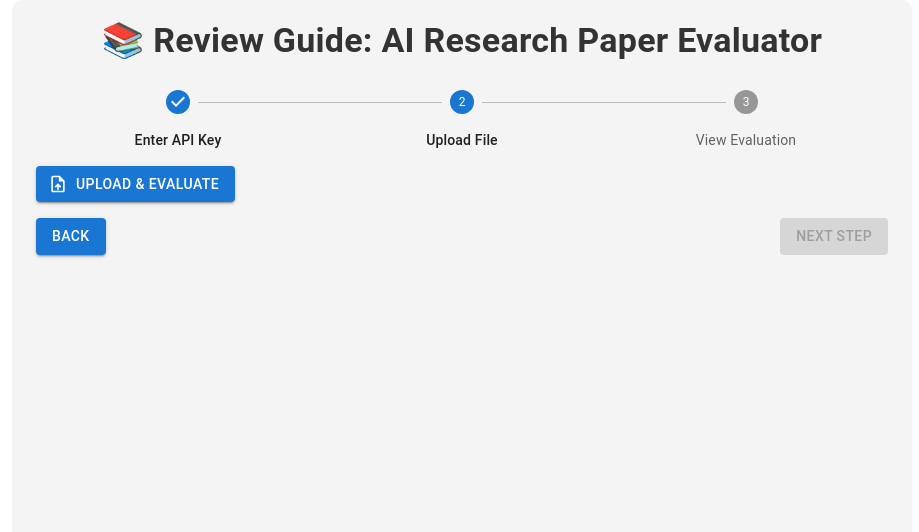
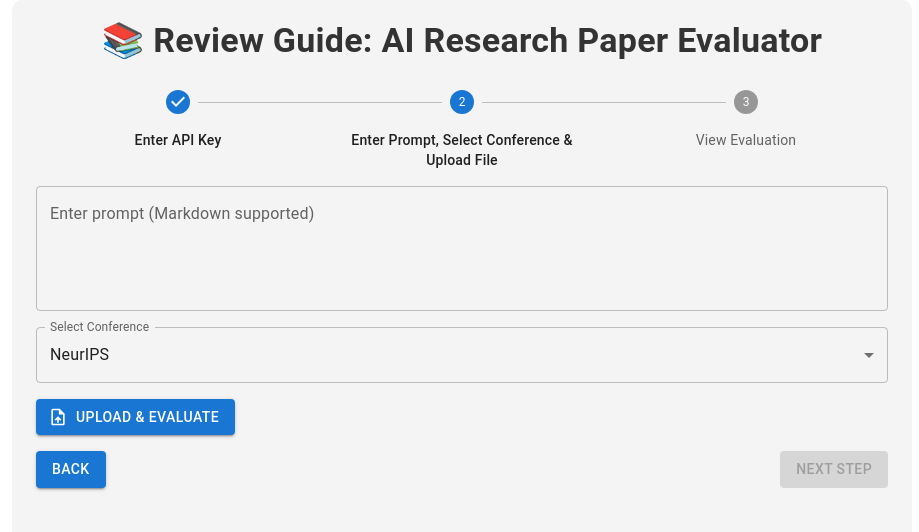
Before and after one commit to vidyavenkappa/review-guide-frontend, a React (Create React App) app: page / in a window 1280 px wide. Both pictures are taken after a click on the button "NEXT STEP". Shown: the top 532 px of the page, without its empty margins (178-1097 px from the left). Built offline with nearby package versions, Linux system fonts and the light colour scheme.

Commit message:
made few UI changes for testing

```diff
--- a/src/App.js
+++ b/src/App.js
@@ -1,4 +1,3 @@
-
 import { useState, useEffect, useRef } from "react";
 import axios from "axios";
 import ReactMarkdown from "react-markdown";
@@ -8,7 +7,6 @@ import {
   CircularProgress,
   Card,
   CardContent,
-  Avatar,
   Paper,
   Button,
   TextField,
@@ -18,14 +16,16 @@ import {
   Stepper,
   Step,
   StepLabel,
+  FormControl,
+  InputLabel,
+  Select,
+  MenuItem,
 } from "@mui/material";
-import {
-  UploadFile as UploadIcon,
-  Key as KeyIcon,
-} from "@mui/icons-material";
+import { UploadFile as UploadIcon } from "@mui/icons-material";
 import { motion } from "framer-motion";
 
-const API_BASE_URL = "https://fastapi-research-evaluator.onrender.com";
+// const API_BASE_URL = "https://fastapi-research-evaluator.onrender.com";
+const API_BASE_URL="http://127.0.0.1:8000"
 const MAX_FILE_SIZE = 10 * 1024 * 1024;
 const ALLOWED_FILE_TYPES = [
   "application/pdf",
@@ -38,8 +38,14 @@ function App() {
   const [messages, setMessages] = useState([]);
   const [loading, setLoading] = useState(false);
   const [geminiKey, setGeminiKey] = useState("");
+  const [prompt, setPrompt] = useState("");
+  const [conference, setConference] = useState("NeurIPS");
   const [fileUploaded, setFileUploaded] = useState(false);
-  const [error, setError] = useState({ show: false, message: "", severity: "error" });
+  const [error, setError] = useState({
+    show: false,
+    message: "",
+    severity: "error",
+  });
   const [activeStep, setActiveStep] = useState(0);
   const chatEndRef = useRef(null);
 
@@ -57,17 +63,25 @@ function App() {
 
   const validateFile = (file) => {
     if (!file) throw new Error("Please select a file to upload.");
-    if (file.size > MAX_FILE_SIZE) throw new Error("File size exceeds 10MB limit.");
-    if (!ALLOWED_FILE_TYPES.includes(file.type)) throw new Error("Invalid file type.");
+    if (file.size > MAX_FILE_SIZE)
+      throw new Error("File size exceeds 10MB limit.");
+    if (!ALLOWED_FILE_TYPES.includes(file.type))
+      throw new Error("Invalid file type.");
     return true;
   };
 
   const validateGeminiKey = () => {
-    if (!geminiKey.trim()) throw new Error("Please enter your Gemini API Key.");
-    if (geminiKey.length < 30) throw new Error("Invalid Gemini API Key format.");
+    if (!geminiKey.trim())
+      throw new Error("Please enter your Gemini API Key.");
+    if (geminiKey.length < 30)
+      throw new Error("Invalid Gemini API Key format.");
     return true;
   };
 
+  const validatePrompt = () => {
+    if (!prompt.trim()) throw new Error("Please enter your prompt.");
+    return true;
+  };
 
   const handleFileChange = async (event) => {
     try {
@@ -75,25 +89,44 @@ function App() {
       setFileUploaded(!!file);
       validateFile(file);
       validateGeminiKey();
+      validatePrompt();
 
       setLoading(true);
       const fileTitle = file.name.replace(/\.[^/.]+$/, "");
-      setMessages((prev) => [...prev, { type: "user", content: `📄 Uploading: **${fileTitle}**` }]);
+      setMessages((prev) => [
+        ...prev,
+        {
+          type: "user",
+          content: `📄 Uploading: **${fileTitle}** with prompt for **${conference}**`,
+        },
+      ]);
 
       const formData = new FormData();
       formData.append("file", file);
       formData.append("gemini_key", geminiKey);
+      formData.append("prompt", prompt);
+      formData.append("conference", conference);
 
       const result = await axios.post(`${API_BASE_URL}/upload/`, formData, {
         headers: { "Content-Type": "multipart/form-data" },
-        timeout: 30000*60,
+        timeout: 30000 * 60,
       });
 
-      setMessages((prev) => [...prev, { type: "bot", content: `📄 **Evaluation for:** **${fileTitle}**\n\n${result.data.evaluation}` }]);
+      setMessages((prev) => [
+        ...prev,
+        {
+          type: "bot",
+          content: `📄 **Evaluation for:** **${fileTitle}**\n\n${result.data.evaluation}`,
+        },
+      ]);
       showError("File processed successfully!", "success");
       setActiveStep(2);
     } catch (error) {
-      showError(error.message || "An error occurred while processing the file.");
+      showError(
+        error.response?.data?.error ||
+          error.message ||
+          "An error occurred while processing the file."
+      );
       setFileUploaded(false);
     } finally {
       setLoading(false);
@@ -102,15 +135,39 @@ function App() {
   };
 
   return (
-    <Container maxWidth="md" sx={{ backgroundColor: "#f4f4f4", padding: "20px", borderRadius: "10px", height: "90vh", display: "flex", flexDirection: "column", gap: 2 }}>
-      <Typography variant="h4" align="center" gutterBottom sx={{ color: "#333", fontWeight: "bold" }}>
+    <Container
+      maxWidth="md"
+      sx={{
+        backgroundColor: "#f4f4f4",
+        padding: "20px",
+        borderRadius: "10px",
+        height: "90vh",
+        display: "flex",
+        flexDirection: "column",
+        gap: 2,
+      }}
+    >
+      <Typography
+        variant="h4"
+        align="center"
+        gutterBottom
+        sx={{ color: "#333", fontWeight: "bold" }}
+      >
         📚 Review Guide: AI Research Paper Evaluator
       </Typography>
 
       <Stepper activeStep={activeStep} alternativeLabel>
-        <Step><StepLabel>Enter API Key</StepLabel></Step>
-        <Step><StepLabel>Upload File</StepLabel></Step>
-        <Step><StepLabel>View Evaluation</StepLabel></Step>
+        <Step>
+          <StepLabel>Enter API Key</StepLabel>
+        </Step>
+        <Step>
+          <StepLabel>
+            Enter Prompt, Select Conference & Upload File
+          </StepLabel>
+        </Step>
+        <Step>
+          <StepLabel>View Evaluation</StepLabel>
+        </Step>
       </Stepper>
 
       <Snackbar
@@ -128,7 +185,11 @@ function App() {
           <Typography variant="body2">
             {error.message}
             {error.severity === "error" && (
-              <Typography variant="caption" display="block" sx={{ mt: 1 }}>
+              <Typography
+                variant="caption"
+                display="block"
+                sx={{ mt: 1 }}
+              >
                 Need help? Check the instructions above for troubleshooting steps.
               </Typography>
             )}
@@ -148,10 +209,49 @@ function App() {
       )}
 
       {activeStep === 1 && (
-        <Box>
-          <input type="file" onChange={handleFileChange} style={{ display: "none" }} id="file-input" accept=".pdf,.doc,.docx,.txt" />
+        <Box display="flex" flexDirection="column" gap={2}>
+          <TextField
+            label="Enter prompt (Markdown supported)"
+            variant="outlined"
+            fullWidth
+            multiline
+            minRows={4}
+            value={prompt}
+            onChange={(e) => setPrompt(e.target.value)}
+          />
+          <FormControl fullWidth>
+            <InputLabel id="conference-select-label">
+              Select Conference
+            </InputLabel>
+            <Select
+              labelId="conference-select-label"
+              id="conference-select"
+              value={conference}
+              label="Select Conference"
+              onChange={(e) => setConference(e.target.value)}
+            >
+              <MenuItem value="NeurIPS">NeurIPS</MenuItem>
+              <MenuItem value="ICLR">ICLR</MenuItem>
+              <MenuItem value="ICML">ICML</MenuItem>
+              <MenuItem value="CoNLL">CoNLL</MenuItem>
+              <MenuItem value="ACL">ACL</MenuItem>
+            </Select>
+          </FormControl>
+          <input
+            type="file"
+            onChange={handleFileChange}
+            style={{ display: "none" }}
+            id="file-input"
+            accept=".pdf,.doc,.docx,.txt"
+          />
           <label htmlFor="file-input">
-            <Button variant="contained" color="primary" component="span" startIcon={<UploadIcon />} disabled={loading}>
+            <Button
+              variant="contained"
+              color="primary"
+              component="span"
+              startIcon={<UploadIcon />}
+              disabled={loading}
+            >
               {loading ? "Processing..." : "Upload & Evaluate"}
             </Button>
           </label>
@@ -159,37 +259,77 @@ function App() {
       )}
 
       {activeStep === 2 && (
-        <Paper elevation={3} sx={{ flexGrow: 1, overflowY: "auto", padding: "15px", borderRadius: "10px", backgroundColor: "#fff" }}>
+        <Paper
+          elevation={3}
+          sx={{
+            flexGrow: 1,
+            overflowY: "auto",
+            padding: "15px",
+            borderRadius: "10px",
+            backgroundColor: "#fff",
+          }}
+        >
           {messages.map((msg, index) => (
-            <motion.div key={index} initial={{ opacity: 0, y: 20 }} animate={{ opacity: 1, y: 0 }}>
-              <Card>
+            <motion.div
+              key={index}
+              initial={{ opacity: 0, y: 20 }}
+              animate={{ opacity: 1, y: 0 }}
+            >
+              <Card sx={{ marginBottom: 1 }}>
                 <CardContent>
-                  {msg.type === "bot" ? <ReactMarkdown>{msg.content}</ReactMarkdown> : <Typography>{msg.content}</Typography>}
+                  {msg.type === "bot" ? (
+                    <ReactMarkdown>{msg.content}</ReactMarkdown>
+                  ) : (
+                    <Typography>{msg.content}</Typography>
+                  )}
                 </CardContent>
               </Card>
             </motion.div>
           ))}
+          <div ref={chatEndRef} />
         </Paper>
       )}
 
       <Box display="flex" justifyContent="space-between">
-        {activeStep ===1  && <Button variant="contained" disabled={activeStep === 0} onClick={() => setActiveStep((prev) => prev - 1)}>
-          Back
-        </Button>}
-        {activeStep === 2  && <Button variant="contained" disabled={activeStep === 0} onClick={() => {setActiveStep(1);setMessages([])}}>
-          Test a different paper
-        </Button>}
-        {activeStep !== 2 &&<Button variant="contained" disabled={loading || activeStep === 2 || (activeStep === 1 && !fileUploaded)} onClick={() => setActiveStep((prev) => prev + 1)}>
-          Next Step
-        </Button>}
+        {activeStep === 1 && (
+          <Button
+            variant="contained"
+            disabled={activeStep === 0}
+            onClick={() => setActiveStep((prev) => prev - 1)}
+          >
+            Back
+          </Button>
+        )}
+        {activeStep === 2 && (
+          <Button
+            variant="contained"
+            onClick={() => {
+              setActiveStep(1);
+              setMessages([]);
+            }}
+          >
+            Test a different paper
+          </Button>
+        )}
+        {activeStep !== 2 && (
+          <Button
+            variant="contained"
+            disabled={
+              loading ||
+              activeStep === 2 ||
+              (activeStep === 1 && !fileUploaded && !prompt.trim())
+            }
+            onClick={() => setActiveStep((prev) => prev + 1)}
+          >
+            Next Step
+          </Button>
+        )}
       </Box>
       {loading && (
-        <div style={{ textAlign: "center" }}>
+        <Box textAlign="center">
           <CircularProgress size={30} />
-        </div>
+        </Box>
       )}
-
-
     </Container>
   );
 }
```
